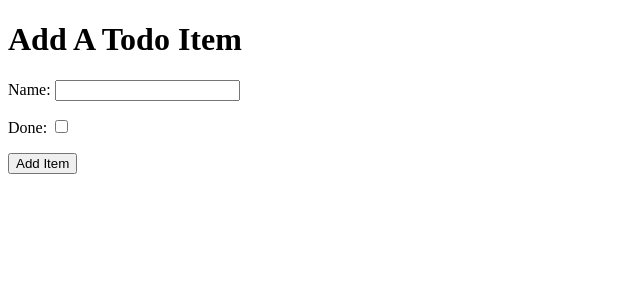
After one commit to LewisMDillon/django-practice, a Django app: page /add in a window 1280 px wide. The commit adds this page. Shown: the top 300 px of the page, without its empty margins (0-640 px from the left). Run offline with Django 3.2, Linux system fonts and the light colour scheme.

Commit message:
Add form for creating new items

```diff
--- a/django_todo/urls.py
+++ b/django_todo/urls.py
@@ -15,9 +15,10 @@ Including another URLconf
 """
 from django.contrib import admin
 from django.urls import path
-from todo.views import get_todo_list
+from todo.views import get_todo_list, add_item
 
 urlpatterns = [
     path('admin/', admin.site.urls),
-    path('', get_todo_list, name='get_todo_list')
+    path('', get_todo_list, name='get_todo_list'),
+    path('add', add_item, name='add')
 ]
--- /dev/null
+++ b/todo/forms.py
@@ -0,0 +1,8 @@
+from django import forms
+from .models import Item
+
+
+class ItemForm(forms.ModelForm):
+    class Meta:
+        model = Item
+        fields = ['name', 'done']
--- /dev/null
+++ b/todo/templates/todo/add_item.html
@@ -0,0 +1,22 @@
+<!DOCTYPE html>
+<html lang="en">
+<head>
+    <meta charset="UTF-8">
+    <meta name="viewport" content="width=device-width, initial-scale=1.0">
+    <title>Document</title>
+</head>
+<body>
+    <h1>Add A Todo Item</h1>
+    <form method="POST" action="add">
+        {% csrf_token %}
+        {{ form.as_p }}
+        <div>
+            <p>
+            <button type="submit">Add Item</button>
+            </p>
+        </div>
+
+    </form>
+
+</body>
+</html>
--- a/todo/templates/todo/todo_list.html
+++ b/todo/templates/todo/todo_list.html
@@ -23,5 +23,6 @@
         </tr>
         {% endfor %}
     </table>
+    <a href="/add">Add an Item</a>
 </body>
 </html>
--- a/todo/views.py
+++ b/todo/views.py
@@ -1,5 +1,6 @@
-from django.shortcuts import render
+from django.shortcuts import render, redirect
 from .models import Item
+from .forms import ItemForm
 
 # Create your views here.
 def get_todo_list(request):
@@ -8,3 +9,15 @@ def get_todo_list(request):
         'items': items
     }
     return render(request, 'todo/todo_list.html', context)
+
+def add_item(request):
+    if request.method == 'POST':
+        form = ItemForm(request.POST)
+        if form.is_valid():
+            form.save()
+            return redirect('get_todo_list')
+    form = ItemForm()
+    context = {
+        'form': form
+    }
+    return render(request, 'todo/add_item.html', context)
```
Also changed, not shown: db.sqlite3.
